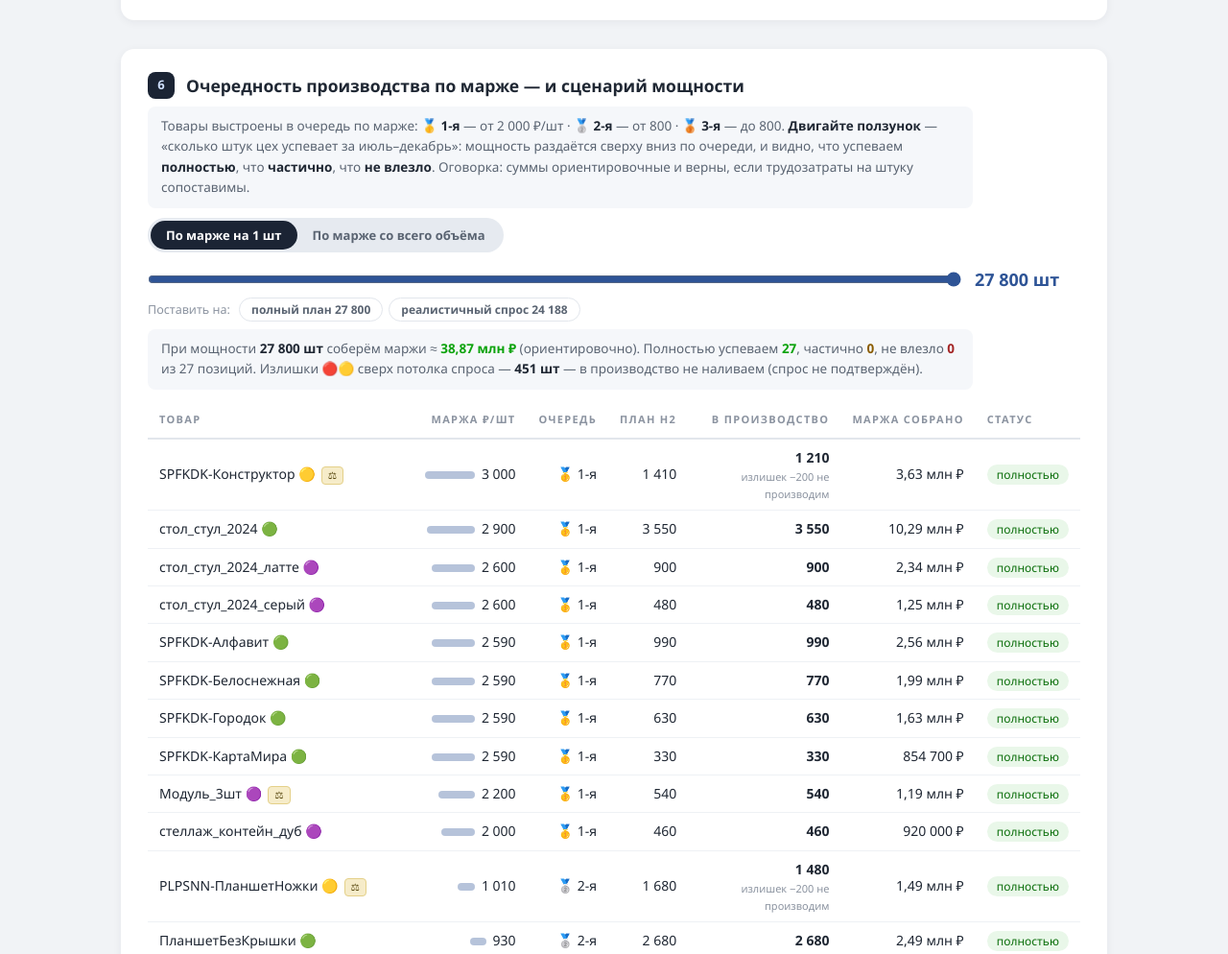
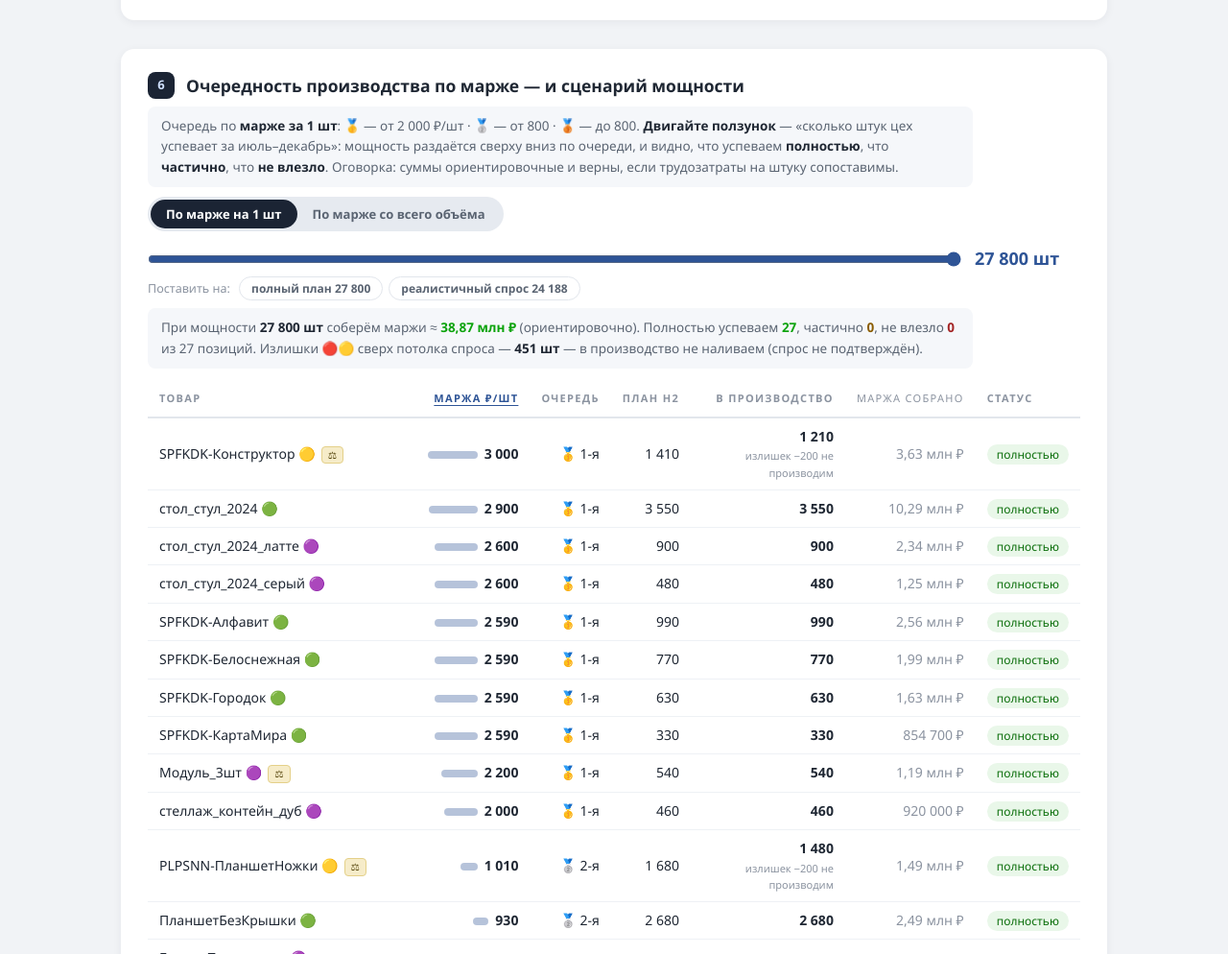
Before and after one commit to Vladfoxlik/plan-2026, a plain HTML site: page plan-2026.html in a window 1280 px wide. Shown: the part 3509-4503 px from the top of the page at 96% size. Drawn offline with Linux system fonts and the light colour scheme.

Commit message:
Add files via upload

```diff
--- a/assets/cabin.css
+++ b/assets/cabin.css
@@ -247,6 +247,12 @@ footer{max-width:1100px;margin:34px auto 0;padding:0 36px;font-size:12px;color:v
 .sacT .mq{color:var(--ink3);font-weight:600}
 .sacT .mbar{display:inline-block;height:8px;border-radius:4px;background:var(--s2026);
   opacity:.35;margin-right:7px;vertical-align:baseline}
+/* подсветка активной метрики (по чему сейчас отсортирована очередь) */
+.sacT th.mact{color:var(--s2026);text-decoration:underline;text-underline-offset:3px}
+.sacT th.mdim{color:var(--ink3);font-weight:400}
+.sacT td.mact{font-weight:700;color:var(--ink)}
+.sacT td.mdim{color:var(--ink3)}
+.sacT td.mdim .mbar{opacity:.18}
 .caprow{display:flex;align-items:center;gap:14px;flex-wrap:wrap;margin:14px 0 4px}
 .caprow input[type=range]{flex:1;min-width:280px;accent-color:var(--s2026)}
 .caprow .capval{font-weight:700;color:var(--s2026);font-size:18px;min-width:110px}
--- a/assets/logic.js
+++ b/assets/logic.js
@@ -187,12 +187,25 @@ window.CABIN = (function () {
         ? Math.min(i.pH2, Math.max(Math.round(i.expHigh || 0), i.recH2))
         : i.pH2;
       return { it: i, mgn: i.margin || 0, plan: i.pH2, pour,
-               excess: i.pH2 - pour, vol: (i.margin || 0) * i.pH2,
-               tier: i.margin ? (i.margin >= TH1 ? 1 : i.margin >= TH2 ? 2 : 3) : null };
+               excess: i.pH2 - pour, vol: (i.margin || 0) * i.pH2, tier: null };
     });
     L.sort((a, b) => (a.mgn === 0 ? 1 : 0) - (b.mgn === 0 ? 1 : 0)
       || (mode === 'vol' ? b.vol - a.vol : b.mgn - a.mgn)
       || b.plan - a.plan);
+    /* Медали по метрике режима — всегда монотонны порядку очереди:
+       unit — пороги ₽/шт (как v2.1); vol — ABC/Парето по кумулятивной валовой марже
+       (🥇 до 50% нарастающим · 🥈 до 80% · 🥉 хвост). Позиция без маржи → tier null. */
+    if (mode === 'vol') {
+      const tot = L.reduce((s, r) => s + r.vol, 0) || 1;
+      let cum = 0;
+      L.forEach(r => {
+        if (r.mgn === 0) { r.tier = null; return; }
+        cum += r.vol; const p = cum / tot;
+        r.tier = p <= 0.5 ? 1 : p <= 0.8 ? 2 : 3;
+      });
+    } else {
+      L.forEach(r => { r.tier = r.mgn ? (r.mgn >= TH1 ? 1 : r.mgn >= TH2 ? 2 : 3) : null; });
+    }
     return L;
   }
 
--- a/plan-2026.html
+++ b/plan-2026.html
@@ -101,8 +101,7 @@
 
   <section class="sac">
     <div class="sec-head"><span class="n">6</span><h3>Очередность производства по марже — и сценарий мощности</h3></div>
-    <div class="howto">Товары выстроены в очередь по марже: <b>🥇 1-я</b> — от 2 000 ₽/шт ·
-      <b>🥈 2-я</b> — от 800 · <b>🥉 3-я</b> — до 800. <b>Двигайте ползунок</b> — «сколько штук цех
+    <div class="howto"><span id="sacLeg"></span> <b>Двигайте ползунок</b> — «сколько штук цех
       успевает за июль–декабрь»: мощность раздаётся сверху вниз по очереди, и видно, что успеваем
       <b>полностью</b>, что <b>частично</b>, что <b>не влезло</b>. Оговорка: суммы ориентировочные
       и верны, если трудозатраты на штуку сопоставимы.</div>
@@ -118,8 +117,8 @@
     <div class="capmarks" id="capMarks"></div>
     <div class="howto" id="capSummary"></div>
     <table class="sacT">
-      <thead><tr><th>Товар</th><th class="r">Маржа ₽/шт</th><th class="r">Очередь</th>
-        <th class="r">План H2</th><th class="r">В производство</th><th class="r">Маржа собрано</th>
+      <thead><tr><th>Товар</th><th class="r" id="thU">Маржа ₽/шт</th><th class="r">Очередь</th>
+        <th class="r">План H2</th><th class="r">В производство</th><th class="r" id="thV">Маржа собрано</th>
         <th>Статус</th></tr></thead>
       <tbody id="sacBody"></tbody>
     </table>
@@ -378,6 +377,11 @@
  const fmtRub=n=>n>=1e6?(n/1e6).toFixed(2).replace('.',',')+' млн ₽':C.fmt(n)+' ₽';
  function sac(){
   const Q=C.prodQueue(prioMode);
+  const um=prioMode==='unit';                       // активная метрика: unit=₽/шт, vol=со всего объёма
+  $('thU').className='r '+(um?'mact':'mdim'); $('thV').className='r '+(um?'mdim':'mact');
+  $('sacLeg').innerHTML= um
+   ? 'Очередь по <b>марже за 1 шт</b>: <b>🥇</b> — от 2 000 ₽/шт · <b>🥈</b> — от 800 · <b>🥉</b> — до 800.'
+   : 'Очередь по <b>марже со всего объёма</b> (ABC-вклад): <b>🥇</b> дают вместе ~50% всей маржи · <b>🥈</b> — до 80% · <b>🥉</b> — хвост.';
   const capTot=Q.reduce((s,r)=>s+r.plan,0);
   const rec=C.items.reduce((s,i)=>s+i.recH2,0);
   const sl=$('capSl');
@@ -408,14 +412,14 @@
    return '<tr><td>'+dEsc(r.it.name)+' '+C.VE[C.vOf(r.it)]
     +(r.it.ovrType?'<span class="ovrb" title="решение руководства по этой позиции">⚖</span>':'')
     +(r.it.mNote?'<span class="mnote">'+dEsc(r.it.mNote)+'</span>':'')+'</td>'
-    +'<td class="r num" style="white-space:nowrap"><span class="mbar" style="width:'+(r.mgn/mMax*52)+'px"></span>'
+    +'<td class="r num '+(um?'mact':'mdim')+'" style="white-space:nowrap"><span class="mbar" style="width:'+(r.mgn/mMax*52)+'px"></span>'
     +(r.mgn?(r.it.mEst?'<span class="mq" title="оценка пользователя">~</span>':'')+C.fmt(r.mgn)
       :'<span class="mq" title="маржа неизвестна">?</span>')+'</td>'
     +'<td class="r" style="white-space:nowrap">'+(r.tier?PLBL[r.tier]:'<span class="mq">?</span>')+'</td>'
     +'<td class="r num">'+C.fmt(r.plan)+'</td>'
     +'<td class="r num"><b>'+C.fmt(r.alloc)+'</b>'
     +(r.excess>0?'<span class="mnote">излишек −'+C.fmt(r.excess)+' не производим</span>':'')+'</td>'
-    +'<td class="r num">'+(r.mgn?fmtRub(r.alloc*r.mgn):'—')+'</td>'
+    +'<td class="r num '+(um?'mdim':'mact')+'">'+(r.mgn?fmtRub(r.alloc*r.mgn):'—')+'</td>'
     +'<td><span class="badge '+st[1]+'">'+st[0]+'</span></td></tr>';
   }).join('');
   $('sacFoot').innerHTML='Очередь по '+(prioMode==='unit'?'марже на 1 шт (цех ограничен в штуках)'
```
